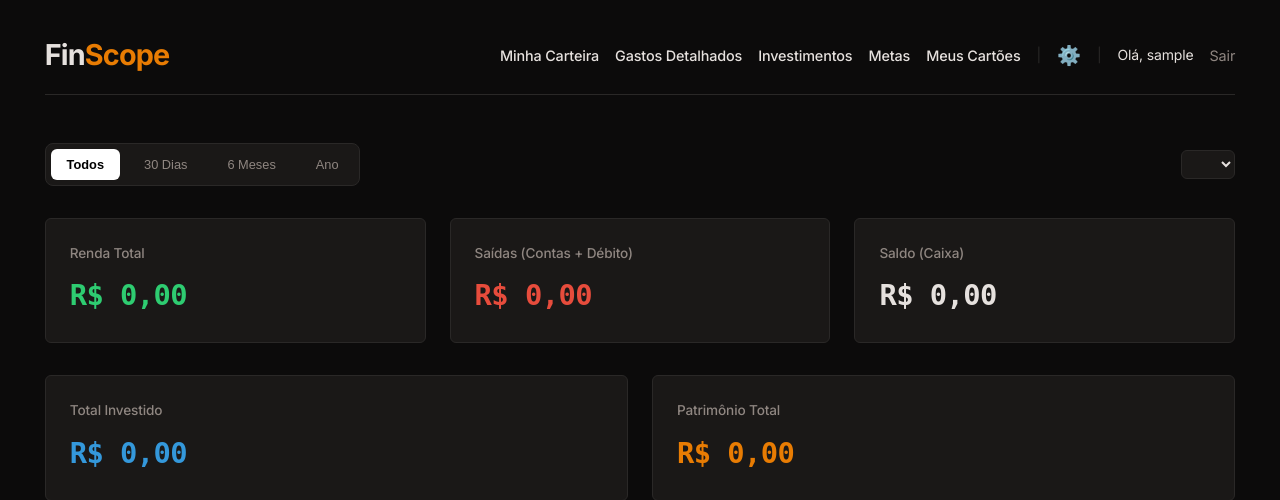
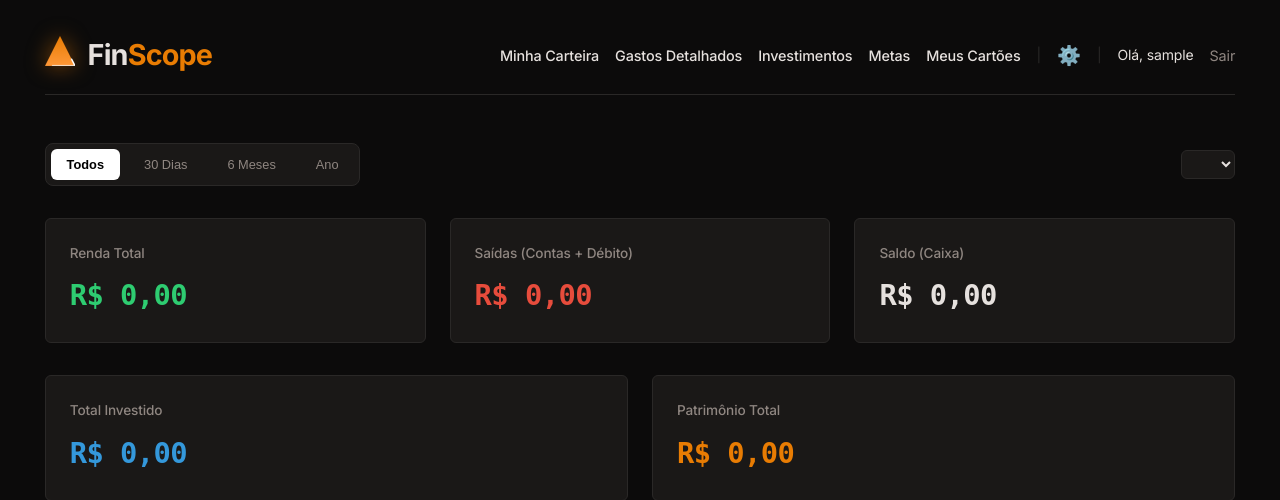
Before and after one commit to AlvaroPereir4/FinScope, a Flask app: page / in a window 1280 px wide. Shown: the top 500 px of the page. Run offline with Flask 3, Linux system fonts and the light colour scheme; the visitor is signed in with stand-in values (Sample User, id 1); data that the repository does not hold is empty.

Commit message:
minor visual effects adjustments

```diff
--- a/static/css/style.css
+++ b/static/css/style.css
@@ -56,6 +56,40 @@ header {
     margin-bottom: 3rem;
     padding-bottom: 1rem;
     border-bottom: 1px solid var(--border-color);
+}
+
+.logo {
+    display: flex;
+    align-items: center;
+    gap: 0.8rem;
+}
+
+.geist-triangle {
+    animation: float-triangle 4s ease-in-out infinite;
+}
+
+@keyframes float-triangle {
+    0%, 100% {
+        transform: translateY(0);
+        filter: drop-shadow(0 0 5px rgba(232, 124, 3, 0.3));
+    }
+    50% {
+        transform: translateY(-5px);
+        filter: drop-shadow(0 0 12px rgba(232, 124, 3, 0.6));
+    }
+}
+
+.triangle-path {
+    stroke: var(--white); /* Cor da luz percorrendo */
+    stroke-width: 1.5px;
+    stroke-dasharray: 30 100; /* 30px de linha, 100px de espaço */
+    stroke-linecap: round;    /* Pontas arredondadas */
+    stroke-linejoin: round;   /* Cantos arredondados */
+    animation: border-flow 3s linear infinite;
+}
+
+@keyframes border-flow {
+    to { stroke-dashoffset: -130; } /* Move o traçado ao longo do caminho */
 }
 
 .logo h1 {
--- a/templates/index.html
+++ b/templates/index.html
@@ -12,6 +12,15 @@
     <div class="container">
         <header>
             <div class="logo">
+                <svg class="geist-triangle" width="30" height="30" viewBox="0 0 30 30" fill="none" xmlns="http://www.w3.org/2000/svg">
+                    <path class="triangle-path" d="M15 0L30 30H0L15 0Z" fill="url(#triangle-gradient)"/>
+                    <defs>
+                        <linearGradient id="triangle-gradient" x1="15" y1="0" x2="15" y2="30" gradientUnits="userSpaceOnUse">
+                            <stop stop-color="#e87c03"/>
+                            <stop offset="1" stop-color="#ff9838"/>
+                        </linearGradient>
+                    </defs>
+                </svg>
                 <h1>Fin<span>Scope</span></h1>
             </div>
             <div class="user-controls">
```
